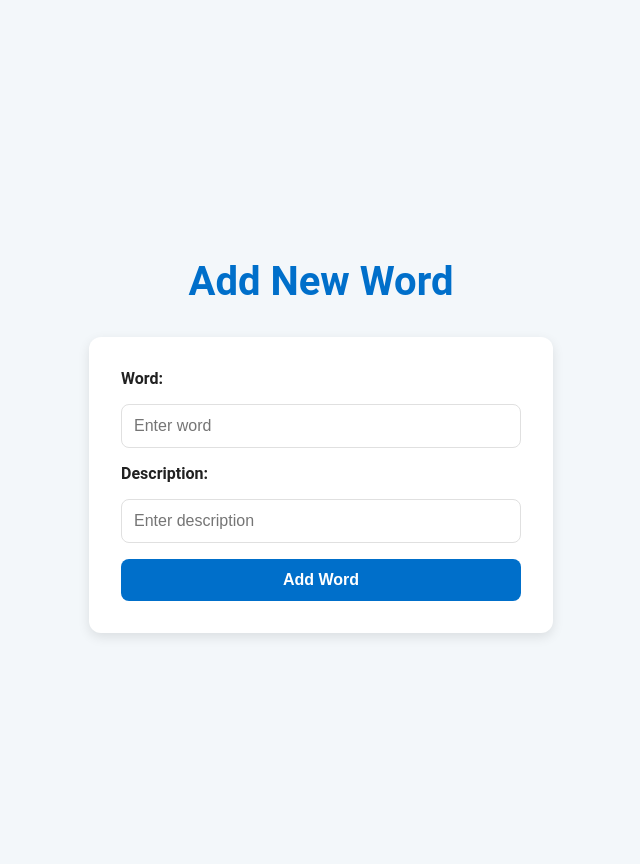
After one commit to hrosicka/WordDetective, a Flask app: page /add_word in a window 1280 px wide. The commit adds this page. Shown: the whole page, without its empty margins (319-959 px from the left). Run offline with Flask 3, Linux system fonts and the light colour scheme.

Commit message:
Add New Word

```diff
--- a/app.py
+++ b/app.py
@@ -1,4 +1,4 @@
-from flask import Flask, render_template, request, session
+from flask import Flask, render_template, request, session, redirect, url_for
 import random
 import json
 
@@ -52,6 +52,7 @@ def game():
         elif len(guess) == len(secret_word):
             if guess == secret_word:
                 session['message'] = f"Congratulations! You guessed the word '{secret_word}'."
+                guessed_letters = secret_word
                 session['attempts_left'] = 0  # End the game
             else:
                 attempts_left -= 1
@@ -80,5 +81,41 @@ def new():
                            attempts_left=session['attempts_left'],
                            message=session['message'])
 
+@app.route('/add_word', methods=['GET', 'POST'])
+def add_word():
+    if request.method == 'POST':
+        word = request.form['word']
+        description = request.form['description']
+
+        try:
+            with open('data.json', 'r+', encoding='utf-8') as file:
+                # Load the content of the file
+                try:
+                    data = json.load(file)
+                    if not isinstance(data, dict):
+                        raise ValueError("The content of data.json is not a dictionary!")
+                except json.JSONDecodeError:
+                    # If the file is empty, initialize as an empty dictionary
+                    data = {}
+
+                # Add the new word to the dictionary
+                if word in data:
+                    return f"The word '{word}' already exists!", 400  # Prevent duplicates
+                data[word] = description
+
+                # Write back to the file
+                file.seek(0)
+                json.dump(data, file, ensure_ascii=False, indent=4)
+                file.truncate()  # Remove any remaining content
+                return redirect(url_for('index'))  # Redirect to the main page
+        except Exception as e:
+            return f"Error during saving: {str(e)}", 500
+
+    return render_template('add_word.html')  # Display the form
+
+@app.route('/')
+def index():
+    return render_template('index.html')
+
 if __name__ == "__main__":
     app.run(debug=True)
--- a/data.json
+++ b/data.json
@@ -8,5 +8,7 @@
     "computer": "An electronic device for storing and processing data, typically in binary form, according to instructions given to it in a variable program.",
     "music": "Vocal or instrumental sounds (or both) combined in such a way as to produce beauty of form, harmony, and expression of emotion.",
     "friend": "A person whom one knows and with whom one has a bond of mutual affection.",
-    "journey": "An act of traveling from one place to another."
-  }
+    "journey": "An act of traveling from one place to another.",
+    "banana": "A long curved fruit with yellow skin and soft flesh.",
+    "coffee": "A dark, bitter, hot drink made from roasted coffee beans."
+}
--- /dev/null
+++ b/templates/add_word.html
@@ -0,0 +1,79 @@
+<!DOCTYPE html>
+<html lang="en">
+<head>
+    <meta charset="UTF-8">
+    <meta name="viewport" content="width=device-width, initial-scale=1.0">
+    <title>Add New Word</title>
+    <style>
+        body {
+            font-family: 'Roboto', sans-serif;
+            background-color: var(--background-color, #f3f7fa);
+            color: var(--text-color-primary, #212121);
+            margin: 0;
+            padding: 2rem;
+            display: flex;
+            flex-direction: column;
+            align-items: center;
+            justify-content: center;
+            height: 100vh;
+        }
+
+        h1 {
+            color: var(--primary-color, #006fca);
+            margin-bottom: 2rem;
+            font-size: 2.5rem;
+        }
+
+        form {
+            background-color: #fff;
+            padding: 2rem;
+            border-radius: 12px;
+            box-shadow: 0 4px 12px rgba(0, 0, 0, 0.1);
+            display: flex;
+            flex-direction: column;
+            gap: 1rem;
+            width: 100%;
+            max-width: 400px;
+        }
+
+        label {
+            font-weight: bold;
+        }
+
+        input {
+            padding: 0.75rem;
+            border: 1px solid #e0e0e0;
+            border-radius: 8px;
+            font-size: 1rem;
+        }
+
+        button {
+            background-color: var(--primary-color, #006fca);
+            color: #fff;
+            border: none;
+            padding: 0.75rem;
+            border-radius: 8px;
+            font-size: 1rem;
+            cursor: pointer;
+            font-weight: bold;
+            transition: background-color 0.3s ease;
+        }
+
+        button:hover {
+            background-color: #0056a3;
+        }
+    </style>
+</head>
+<body>
+    <h1>Add New Word</h1>
+    <form method="POST" action="/add_word">
+        <label for="word">Word:</label>
+        <input type="text" id="word" name="word" placeholder="Enter word" required>
+
+        <label for="description">Description:</label>
+        <input type="text" id="description" name="description" placeholder="Enter description" required>
+
+        <button type="submit">Add Word</button>
+    </form>
+</body>
+</html>
--- a/templates/index.html
+++ b/templates/index.html
@@ -192,5 +192,8 @@
     {% endif %}
 
     <p><a class="new-game-link" href="{{ url_for('new') }}">Start New Game</a></p>
+
+    <p><a class="new-game-link" href="{{ url_for('add_word') }}">Add New Word</a></p>
+
 </body>
 </html>
```
